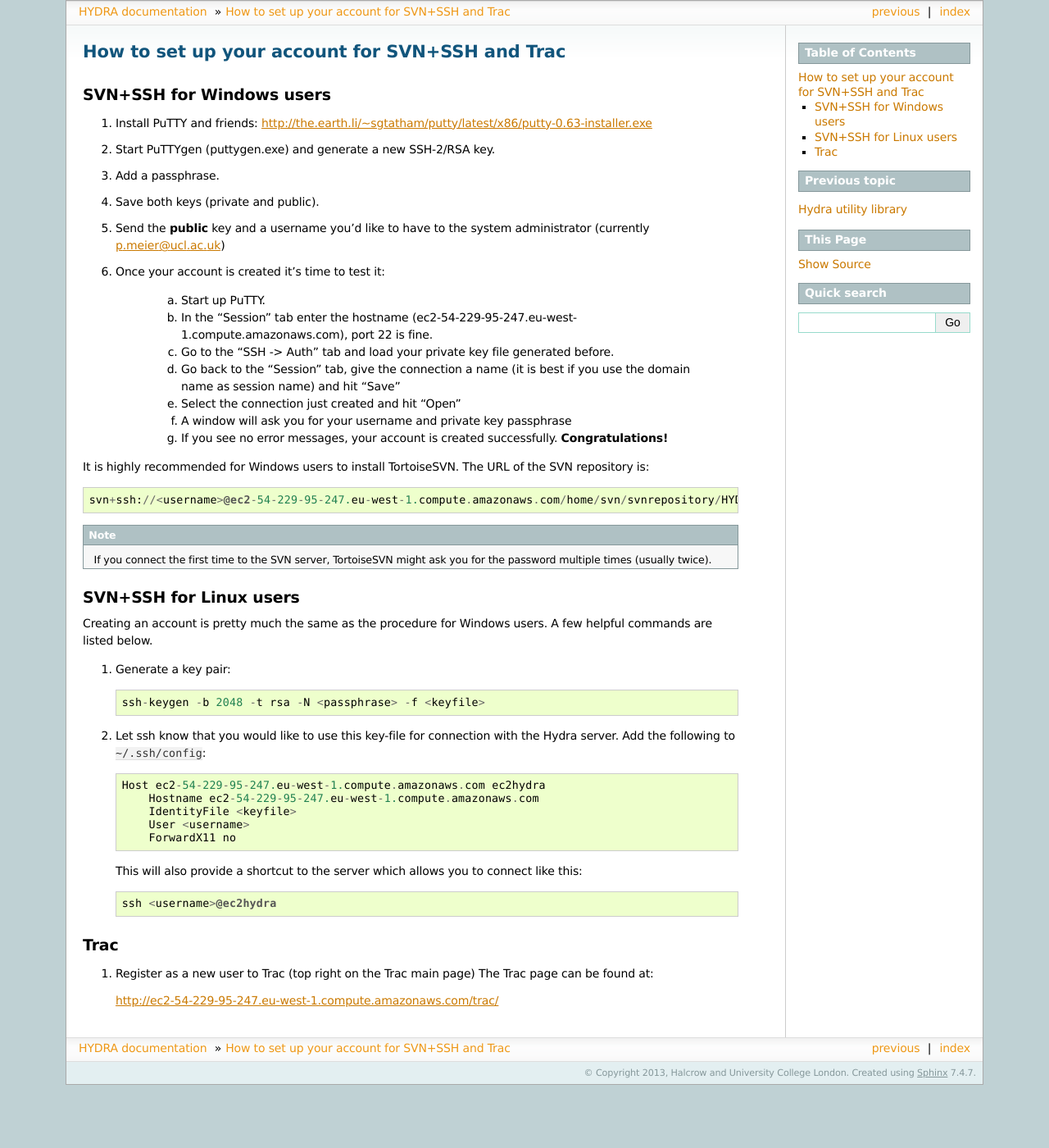
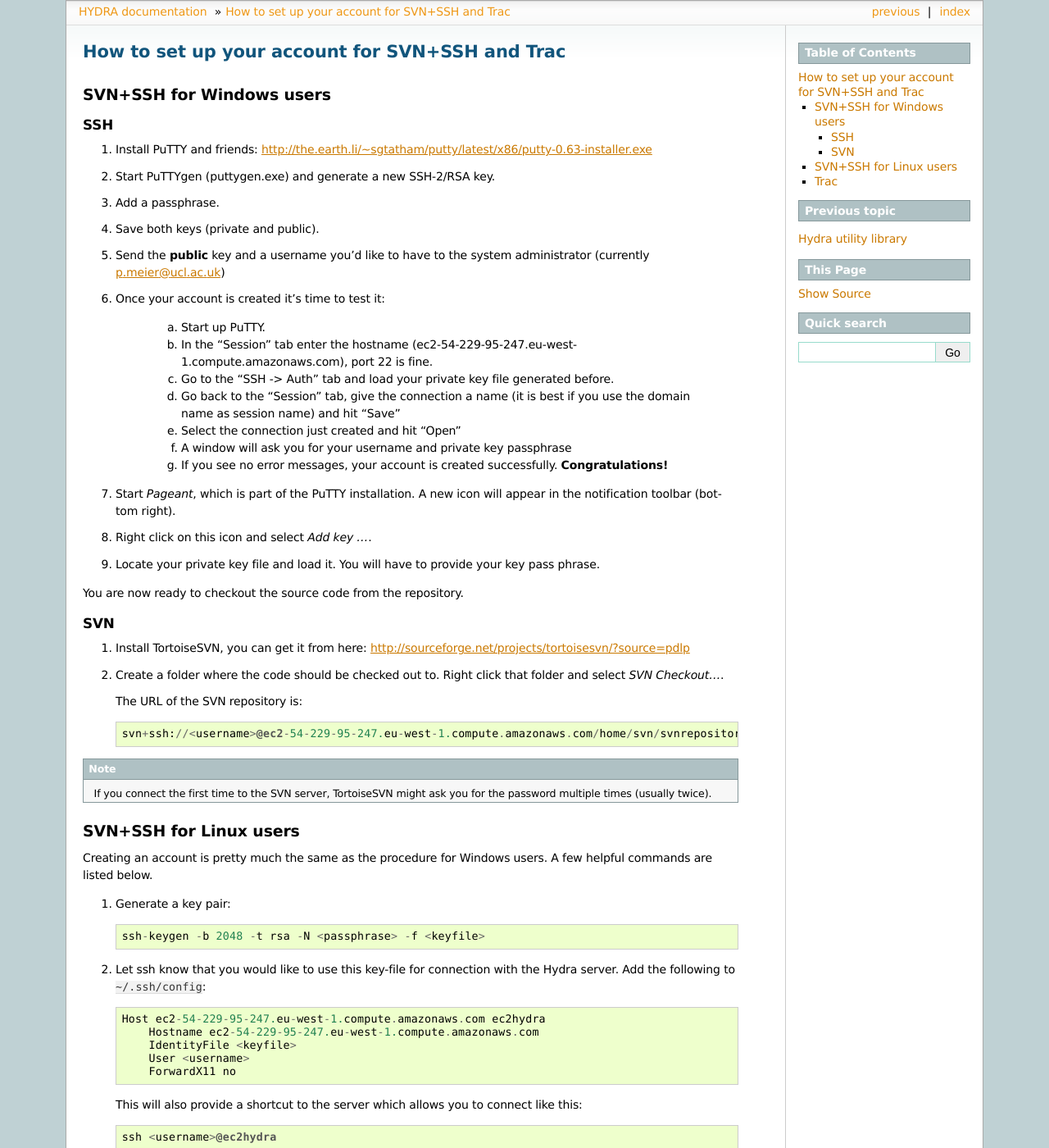
Before and after one commit to UMWRG/HydraPlatform, a Sphinx documentation site: the page built from doc/devdocs/account.rst, in a window 1280 px wide and 1400 px high. Shown: the whole window at 82% size. Built offline with Sphinx 7.4.7, drawn with Linux system fonts in a browser that asks for light colours; formulas are drawn with MathJax 3; pages that are not in the unit, such as notebooks, are missing from menus.

Commit message:
Updated guide on ssh+svn.
git-svn-id: svn+ssh://ec2-54-229-95-247.eu-west-1.compute.amazonaws.com/home/svn/svnrepository/HYDRA@101 5b2e1b5e-a1f6-4386-8dd1-2f88c1042e8b

```diff
--- a/doc/devdocs/account.rst
+++ b/doc/devdocs/account.rst
@@ -3,6 +3,9 @@ How to set up your account for SVN+SSH and Trac
 
 SVN+SSH for Windows users
 -------------------------
+
+SSH
+***
 
 #. Install PuTTY and friends: http://the.earth.li/~sgtatham/putty/latest/x86/putty-0.63-installer.exe
 
@@ -35,10 +38,27 @@ SVN+SSH for Windows users
     g. If you see no error messages, your account is created successfully.
        **Congratulations!**
 
-It is highly recommended for Windows users to install TortoiseSVN. The URL of
-the SVN repository is::
+#. Start *Pageant*, which is part of the PuTTY installation. A new icon will
+   appear in the notification toolbar (bottom right).
 
-    svn+ssh://<username>@ec2-54-229-95-247.eu-west-1.compute.amazonaws.com/home/svn/svnrepository/HYDRA
+#. Right click on this icon and select *Add key ...*.
+
+#. Locate your private key file and load it. You will have to provide your key
+   pass phrase.
+
+You are now ready to checkout the source code from the repository.
+
+SVN
+***
+
+#. Install TortoiseSVN, you can get it from here: http://sourceforge.net/projects/tortoisesvn/?source=pdlp
+
+#. Create a folder where the code should be checked out to. Right click that
+   folder and select *SVN Checkout...*.
+
+   The URL of the SVN repository is::
+
+        svn+ssh://<username>@ec2-54-229-95-247.eu-west-1.compute.amazonaws.com/home/svn/svnrepository/HYDRA
 
 
 .. note::
```
